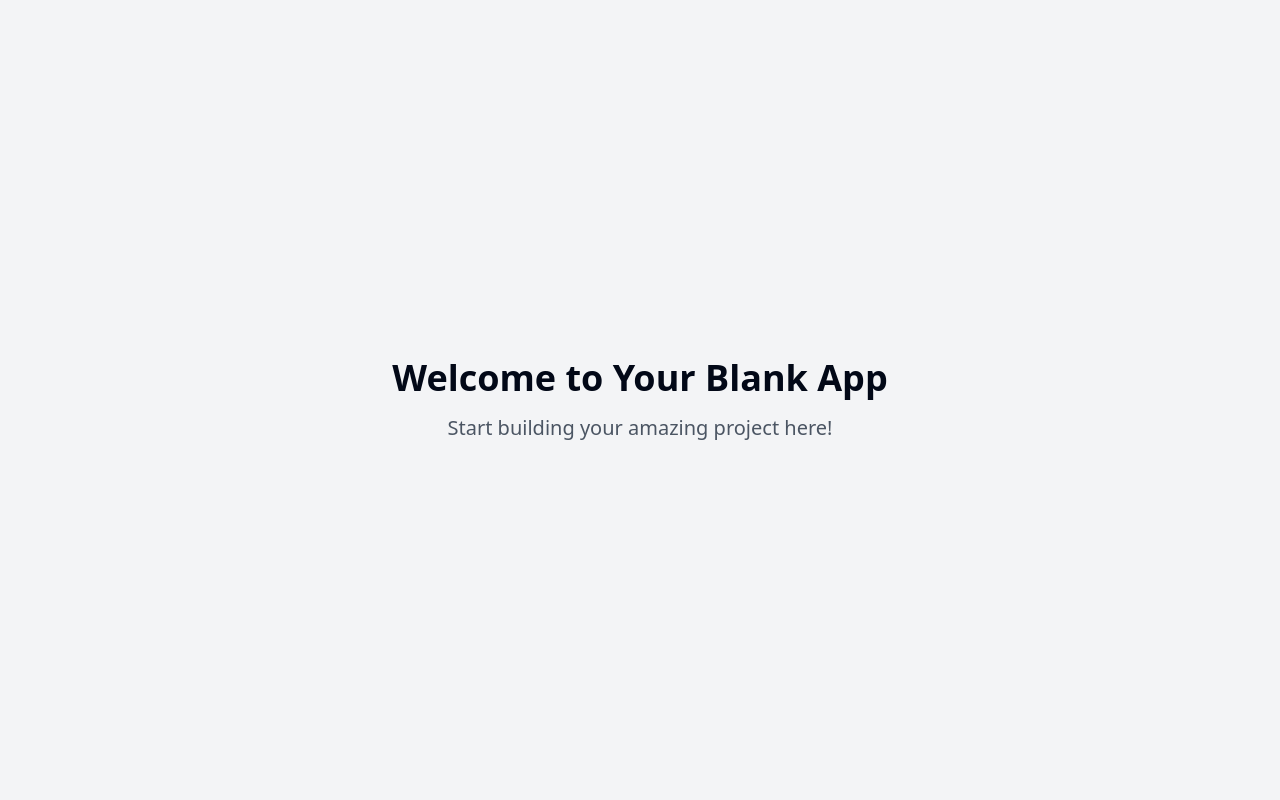
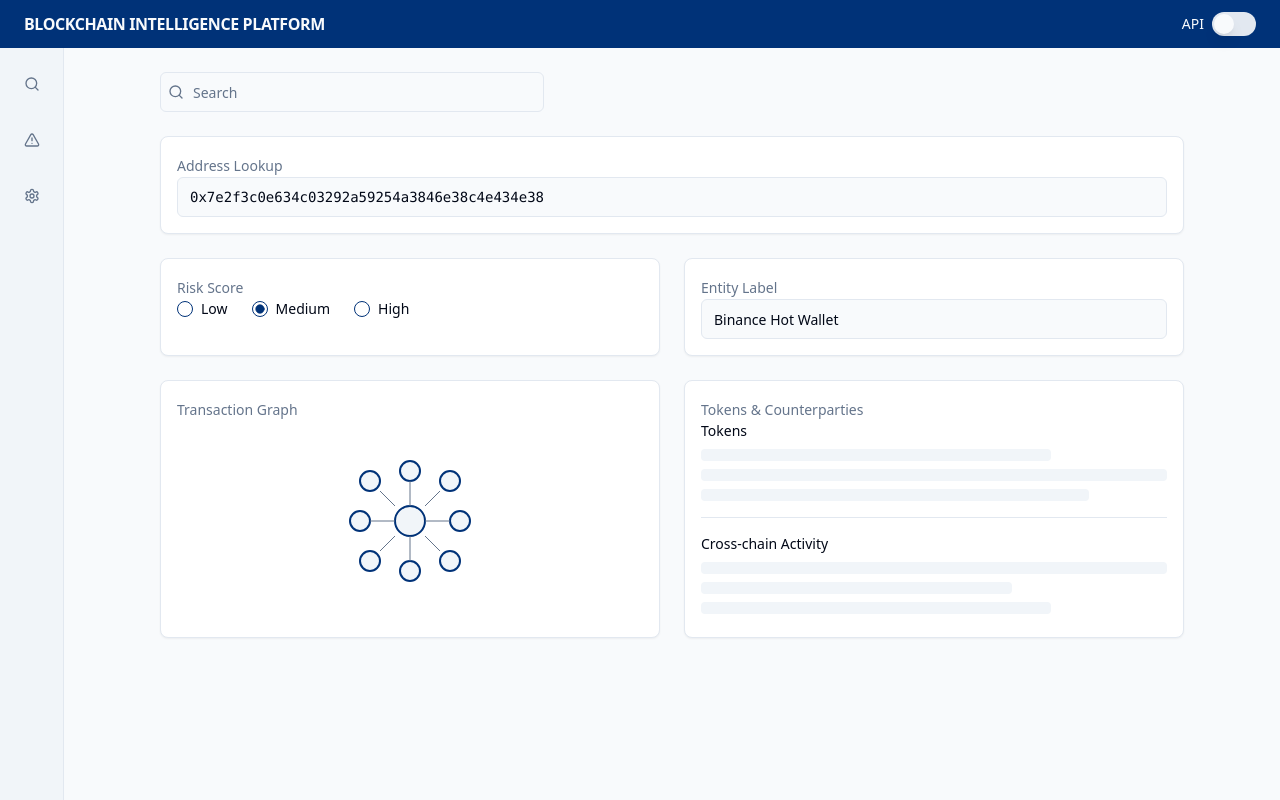
Before and after one commit to salmanbao/vibrant-page-palette-pro, a React (Vite) app: page / in a window 1280 px wide. Built offline with nearby package versions, Linux system fonts and the light colour scheme.

Commit message:
Refactor: Improve page color scheme

```diff
--- /dev/null
+++ b/src/components/AddressLookup.tsx
@@ -0,0 +1,20 @@
+
+import React from 'react';
+import { Input } from '@/components/ui/input';
+import { Label } from '@/components/ui/label';
+
+const AddressLookup: React.FC = () => {
+  return (
+    <div className="blockchain-card">
+      <Label htmlFor="address" className="blockchain-header">Address Lookup</Label>
+      <Input
+        id="address"
+        placeholder="0x7e2f3c0e634c03292a59254a3846e38c4e434e38"
+        className="font-mono text-sm"
+        defaultValue="0x7e2f3c0e634c03292a59254a3846e38c4e434e38"
+      />
+    </div>
+  );
+};
+
+export default AddressLookup;
--- /dev/null
+++ b/src/components/AppHeader.tsx
@@ -0,0 +1,18 @@
+
+import React from 'react';
+import { Switch } from '@/components/ui/switch';
+import { Label } from '@/components/ui/label';
+
+const AppHeader: React.FC = () => {
+  return (
+    <header className="bg-primary text-primary-foreground px-6 py-3 flex justify-between items-center">
+      <h1 className="font-bold tracking-tight">BLOCKCHAIN INTELLIGENCE PLATFORM</h1>
+      <div className="flex items-center space-x-2">
+        <Label htmlFor="api-mode" className="text-sm">API</Label>
+        <Switch id="api-mode" />
+      </div>
+    </header>
+  );
+};
+
+export default AppHeader;
--- /dev/null
+++ b/src/components/EntityLabel.tsx
@@ -0,0 +1,19 @@
+
+import React from 'react';
+import { Input } from '@/components/ui/input';
+import { Label } from '@/components/ui/label';
+
+const EntityLabel: React.FC = () => {
+  return (
+    <div className="blockchain-card">
+      <Label htmlFor="entity" className="blockchain-header">Entity Label</Label>
+      <Input
+        id="entity"
+        placeholder="Entity name"
+        defaultValue="Binance Hot Wallet"
+      />
+    </div>
+  );
+};
+
+export default EntityLabel;
--- /dev/null
+++ b/src/components/RiskScore.tsx
@@ -0,0 +1,28 @@
+
+import React from 'react';
+import { Label } from '@/components/ui/label';
+import { RadioGroup, RadioGroupItem } from '@/components/ui/radio-group';
+
+const RiskScore: React.FC = () => {
+  return (
+    <div className="blockchain-card">
+      <Label className="blockchain-header">Risk Score</Label>
+      <RadioGroup defaultValue="medium" className="flex">
+        <div className="flex items-center space-x-2">
+          <RadioGroupItem value="low" id="low" />
+          <Label htmlFor="low" className="text-sm">Low</Label>
+        </div>
+        <div className="flex items-center space-x-2 mx-4">
+          <RadioGroupItem value="medium" id="medium" />
+          <Label htmlFor="medium" className="text-sm">Medium</Label>
+        </div>
+        <div className="flex items-center space-x-2">
+          <RadioGroupItem value="high" id="high" />
+          <Label htmlFor="high" className="text-sm">High</Label>
+        </div>
+      </RadioGroup>
+    </div>
+  );
+};
+
+export default RiskScore;
--- /dev/null
+++ b/src/components/SearchBar.tsx
@@ -0,0 +1,18 @@
+
+import React from 'react';
+import { Search } from 'lucide-react';
+import { Input } from '@/components/ui/input';
+
+const SearchBar: React.FC = () => {
+  return (
+    <div className="relative">
+      <Search className="absolute left-2 top-1/2 transform -translate-y-1/2 h-4 w-4 text-muted-foreground" />
+      <Input
+        placeholder="Search"
+        className="pl-8"
+      />
+    </div>
+  );
+};
+
+export default SearchBar;
--- /dev/null
+++ b/src/components/Sidebar.tsx
@@ -0,0 +1,22 @@
+
+import React from 'react';
+import { Search, AlertTriangle, Settings } from 'lucide-react';
+import { Button } from '@/components/ui/button';
+
+const Sidebar: React.FC = () => {
+  return (
+    <div className="w-16 bg-secondary border-r flex flex-col items-center py-4 gap-4">
+      <Button variant="ghost" size="icon" className="text-muted-foreground hover:text-foreground">
+        <Search className="h-5 w-5" />
+      </Button>
+      <Button variant="ghost" size="icon" className="text-muted-foreground hover:text-foreground">
+        <AlertTriangle className="h-5 w-5" />
+      </Button>
+      <Button variant="ghost" size="icon" className="text-muted-foreground hover:text-foreground">
+        <Settings className="h-5 w-5" />
+      </Button>
+    </div>
+  );
+};
+
+export default Sidebar;
--- /dev/null
+++ b/src/components/TokensCounterparties.tsx
@@ -0,0 +1,33 @@
+
+import React from 'react';
+import { Label } from '@/components/ui/label';
+import { Separator } from '@/components/ui/separator';
+
+const TokensCounterparties: React.FC = () => {
+  return (
+    <div className="blockchain-card h-full flex flex-col">
+      <div>
+        <Label className="blockchain-header">Tokens & Counterparties</Label>
+        <h3 className="text-sm font-medium">Tokens</h3>
+        <div className="mt-2 space-y-2">
+          <div className="h-3 bg-muted rounded w-3/4"></div>
+          <div className="h-3 bg-muted rounded"></div>
+          <div className="h-3 bg-muted rounded w-5/6"></div>
+        </div>
+      </div>
+
+      <Separator className="my-4" />
+
+      <div>
+        <h3 className="text-sm font-medium">Cross-chain Activity</h3>
+        <div className="mt-2 space-y-2">
+          <div className="h-3 bg-muted rounded"></div>
+          <div className="h-3 bg-muted rounded w-2/3"></div>
+          <div className="h-3 bg-muted rounded w-3/4"></div>
+        </div>
+      </div>
+    </div>
+  );
+};
+
+export default TokensCounterparties;
--- /dev/null
+++ b/src/components/TransactionGraph.tsx
@@ -0,0 +1,44 @@
+
+import React from 'react';
+import { Label } from '@/components/ui/label';
+
+const TransactionGraph: React.FC = () => {
+  return (
+    <div className="blockchain-card h-full">
+      <Label className="blockchain-header">Transaction Graph</Label>
+      <div className="w-full h-[200px] flex items-center justify-center">
+        <svg width="100%" height="100%" viewBox="0 0 200 200">
+          {/* Central node */}
+          <circle cx="100" cy="100" r="15" className="transaction-node" />
+
+          {/* Outer nodes and connections */}
+          <circle cx="60" cy="60" r="10" className="transaction-node" />
+          <line x1="85" y1="85" x2="70" y2="70" className="transaction-link" />
+
+          <circle cx="140" cy="60" r="10" className="transaction-node" />
+          <line x1="115" y1="85" x2="130" y2="70" className="transaction-link" />
+
+          <circle cx="60" cy="140" r="10" className="transaction-node" />
+          <line x1="85" y1="115" x2="70" y2="130" className="transaction-link" />
+
+          <circle cx="140" cy="140" r="10" className="transaction-node" />
+          <line x1="115" y1="115" x2="130" y2="130" className="transaction-link" />
+
+          <circle cx="50" cy="100" r="10" className="transaction-node" />
+          <line x1="85" y1="100" x2="60" y2="100" className="transaction-link" />
+
+          <circle cx="150" cy="100" r="10" className="transaction-node" />
+          <line x1="115" y1="100" x2="140" y2="100" className="transaction-link" />
+
+          <circle cx="100" cy="50" r="10" className="transaction-node" />
+          <line x1="100" y1="85" x2="100" y2="60" className="transaction-link" />
+
+          <circle cx="100" cy="150" r="10" className="transaction-node" />
+          <line x1="100" y1="115" x2="100" y2="140" className="transaction-link" />
+        </svg>
+      </div>
+    </div>
+  );
+};
+
+export default TransactionGraph;
--- a/src/index.css
+++ b/src/index.css
@@ -1,10 +1,11 @@
+
 @tailwind base;
 @tailwind components;
 @tailwind utilities;
 
 @layer base {
   :root {
-    --background: 0 0% 100%;
+    --background: 210 40% 98%;
     --foreground: 222.2 84% 4.9%;
 
     --card: 0 0% 100%;
@@ -13,7 +14,7 @@
     --popover: 0 0% 100%;
     --popover-foreground: 222.2 84% 4.9%;
 
-    --primary: 222.2 47.4% 11.2%;
+    --primary: 215 100% 23.5%;
     --primary-foreground: 210 40% 98%;
 
     --secondary: 210 40% 96.1%;
@@ -22,71 +23,17 @@
     --muted: 210 40% 96.1%;
     --muted-foreground: 215.4 16.3% 46.9%;
 
-    --accent: 210 40% 96.1%;
-    --accent-foreground: 222.2 47.4% 11.2%;
+    --accent: 173 80% 28%;
+    --accent-foreground: 210 40% 98%;
 
     --destructive: 0 84.2% 60.2%;
     --destructive-foreground: 210 40% 98%;
 
     --border: 214.3 31.8% 91.4%;
     --input: 214.3 31.8% 91.4%;
-    --ring: 222.2 84% 4.9%;
+    --ring: 215 100% 25%;
 
     --radius: 0.5rem;
-
-    --sidebar-background: 0 0% 98%;
-
-    --sidebar-foreground: 240 5.3% 26.1%;
-
-    --sidebar-primary: 240 5.9% 10%;
-
-    --sidebar-primary-foreground: 0 0% 98%;
-
-    --sidebar-accent: 240 4.8% 95.9%;
-
-    --sidebar-accent-foreground: 240 5.9% 10%;
-
-    --sidebar-border: 220 13% 91%;
-
-    --sidebar-ring: 217.2 91.2% 59.8%;
-  }
-
-  .dark {
-    --background: 222.2 84% 4.9%;
-    --foreground: 210 40% 98%;
-
-    --card: 222.2 84% 4.9%;
-    --card-foreground: 210 40% 98%;
-
-    --popover: 222.2 84% 4.9%;
-    --popover-foreground: 210 40% 98%;
-
-    --primary: 210 40% 98%;
-    --primary-foreground: 222.2 47.4% 11.2%;
-
-    --secondary: 217.2 32.6% 17.5%;
-    --secondary-foreground: 210 40% 98%;
-
-    --muted: 217.2 32.6% 17.5%;
-    --muted-foreground: 215 20.2% 65.1%;
-
-    --accent: 217.2 32.6% 17.5%;
-    --accent-foreground: 210 40% 98%;
-
-    --destructive: 0 62.8% 30.6%;
-    --destructive-foreground: 210 40% 98%;
-
-    --border: 217.2 32.6% 17.5%;
-    --input: 217.2 32.6% 17.5%;
-    --ring: 212.7 26.8% 83.9%;
-    --sidebar-background: 240 5.9% 10%;
-    --sidebar-foreground: 240 4.8% 95.9%;
-    --sidebar-primary: 224.3 76.3% 48%;
-    --sidebar-primary-foreground: 0 0% 100%;
-    --sidebar-accent: 240 3.7% 15.9%;
-    --sidebar-accent-foreground: 240 4.8% 95.9%;
-    --sidebar-border: 240 3.7% 15.9%;
-    --sidebar-ring: 217.2 91.2% 59.8%;
   }
 }
 
@@ -99,3 +46,19 @@
     @apply bg-background text-foreground;
   }
 }
+
+.transaction-node {
+  @apply fill-secondary stroke-primary stroke-[2];
+}
+
+.transaction-link {
+  @apply stroke-muted-foreground stroke-[1];
+}
+
+.blockchain-card {
+  @apply bg-card p-4 rounded-lg border shadow-sm;
+}
+
+.blockchain-header {
+  @apply font-medium text-sm text-muted-foreground mb-2;
+}
--- a/src/pages/Index.tsx
+++ b/src/pages/Index.tsx
@@ -1,11 +1,41 @@
-// Update this page (the content is just a fallback if you fail to update the page)
 
-const Index = () => {
+import React from 'react';
+import AppHeader from '@/components/AppHeader';
+import Sidebar from '@/components/Sidebar';
+import SearchBar from '@/components/SearchBar';
+import AddressLookup from '@/components/AddressLookup';
+import RiskScore from '@/components/RiskScore';
+import EntityLabel from '@/components/EntityLabel';
+import TransactionGraph from '@/components/TransactionGraph';
+import TokensCounterparties from '@/components/TokensCounterparties';
+
+const Index: React.FC = () => {
   return (
-    <div className="min-h-screen flex items-center justify-center bg-gray-100">
-      <div className="text-center">
-        <h1 className="text-4xl font-bold mb-4">Welcome to Your Blank App</h1>
-        <p className="text-xl text-gray-600">Start building your amazing project here!</p>
+    <div className="min-h-screen flex flex-col">
+      <AppHeader />
+
+      <div className="flex flex-1">
+        <Sidebar />
+
+        <main className="flex-1 p-6">
+          <div className="max-w-5xl mx-auto space-y-6">
+            <div className="w-full max-w-sm">
+              <SearchBar />
+            </div>
+
+            <AddressLookup />
+
+            <div className="grid grid-cols-1 md:grid-cols-2 gap-6">
+              <RiskScore />
+              <EntityLabel />
+            </div>
+
+            <div className="grid grid-cols-1 md:grid-cols-2 gap-6 h-[250px]">
+              <TransactionGraph />
+              <TokensCounterparties />
+            </div>
+          </div>
+        </main>
       </div>
     </div>
   );
--- a/tailwind.config.ts
+++ b/tailwind.config.ts
@@ -1,3 +1,4 @@
+
 import type { Config } from "tailwindcss";
 
 export default {
@@ -51,16 +52,6 @@ export default {
 				card: {
 					DEFAULT: 'hsl(var(--card))',
 					foreground: 'hsl(var(--card-foreground))'
-				},
-				sidebar: {
-					DEFAULT: 'hsl(var(--sidebar-background))',
-					foreground: 'hsl(var(--sidebar-foreground))',
-					primary: 'hsl(var(--sidebar-primary))',
-					'primary-foreground': 'hsl(var(--sidebar-primary-foreground))',
-					accent: 'hsl(var(--sidebar-accent))',
-					'accent-foreground': 'hsl(var(--sidebar-accent-foreground))',
-					border: 'hsl(var(--sidebar-border))',
-					ring: 'hsl(var(--sidebar-ring))'
 				}
 			},
 			borderRadius: {
```
